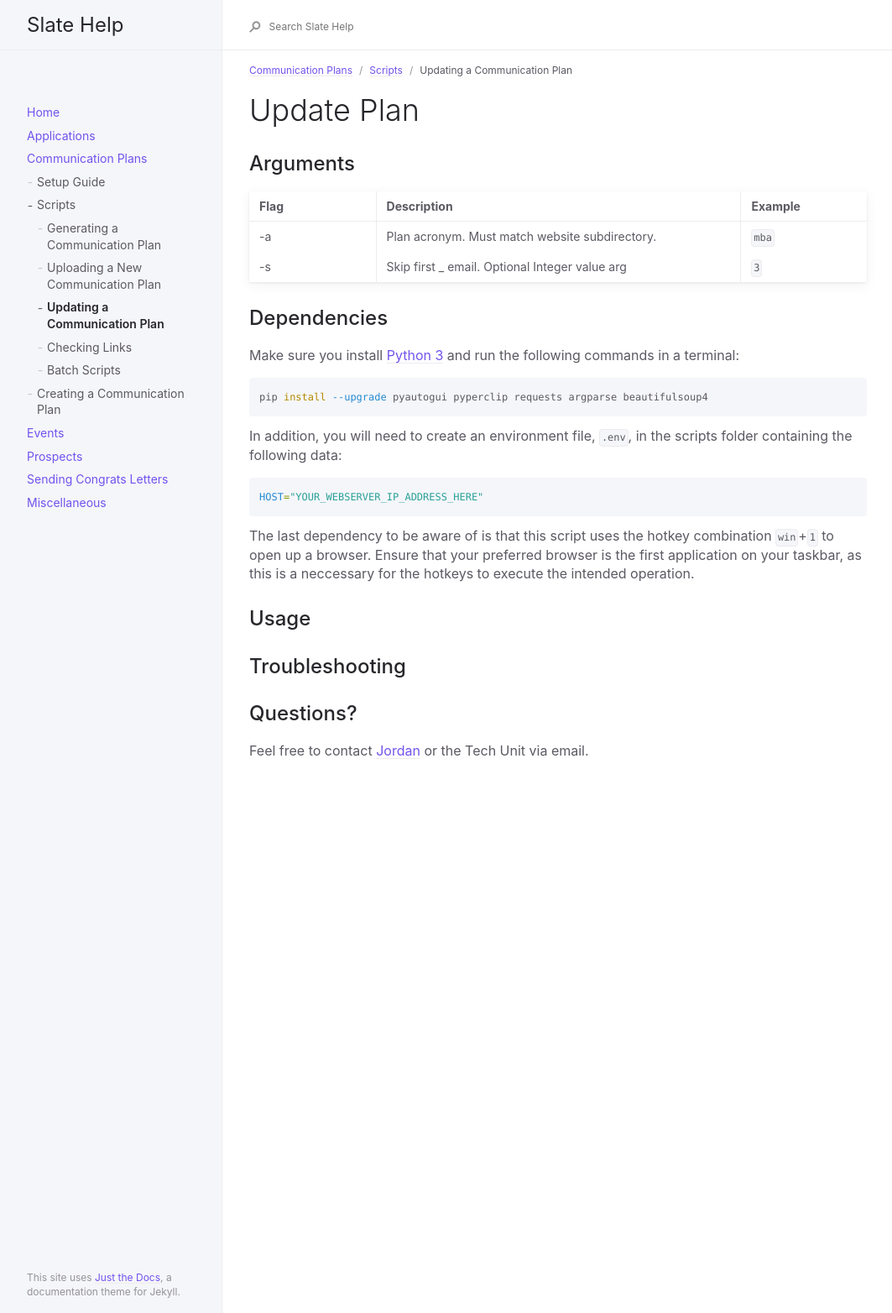
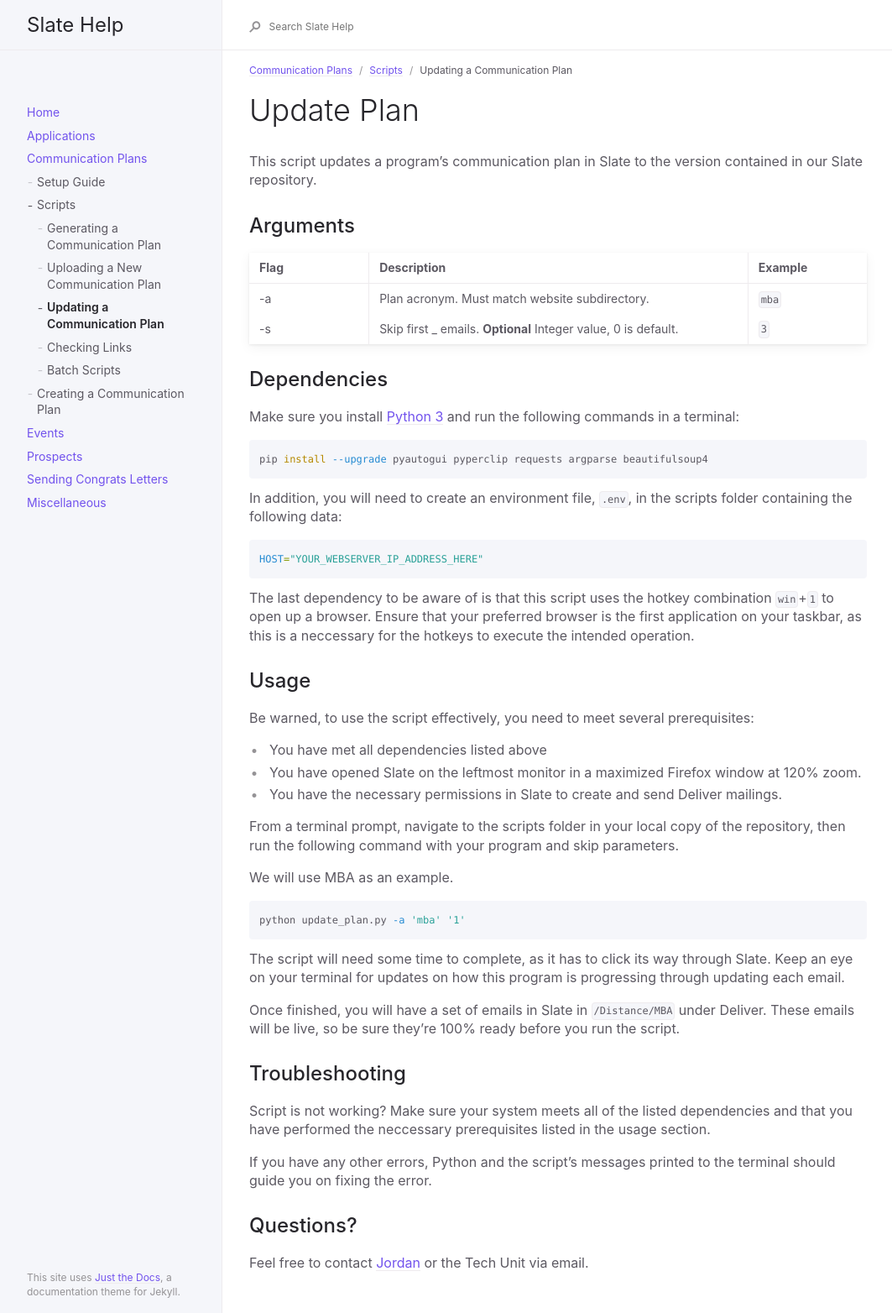
Before and after one commit to oretoise/docs, a Jekyll site: the page built from _docs/comm-plans/scripts/update-plan.md, in a window 1280 px wide. Shown: the whole page at 84% size, without its empty margins (91-1154 px from the left). Built offline with Jekyll 4.4.1, drawn with Linux system fonts in a browser that asks for light colours.

Commit message:
Updated Script Documentation

````diff
--- a/_docs/comm-plans/scripts/update-plan.md
+++ b/_docs/comm-plans/scripts/update-plan.md
@@ -9,17 +9,17 @@ permalink: /comm-plans/scripts/update-plan/
 ---
 
 # Update Plan
-
+ This script updates a program's communication plan in Slate to the version contained in our Slate repository.
 
 
 
 ## Arguments
 
-| Flag | Description                                    | Example |
-| :--- | :--------------------------------------------- | :------ |
-| -a   | Plan acronym. Must match website subdirectory. | `mba`   |
-| :--- | :--------------------------------------------- | :------ |
-| -s   | Skip first _ email. Optional Integer value arg | `3`     |
+| Flag | Description                                                    | Example |
+| :--- | :------------------------------------------------------------- | :------ |
+| -a   | Plan acronym. Must match website subdirectory.                 | `mba`   |
+| :--- | :---------------------------------------------                 | :------ |
+| -s   | Skip first _ emails. **Optional** Integer value, 0 is default. | `3`     |
 
 
 ## Dependencies
@@ -38,10 +38,28 @@ HOST="YOUR_WEBSERVER_IP_ADDRESS_HERE"
 The last dependency to be aware of is that this script uses the hotkey combination `win`+`1` to open up a browser. Ensure that your preferred browser is the first application on your taskbar, as this is a neccessary for the hotkeys to execute the intended operation.
 
 ## Usage
+Be warned, to use the script effectively, you need to meet several prerequisites:
 
+* You have met all dependencies listed above
+* You have opened Slate on the leftmost monitor in a maximized Firefox window at 120% zoom.
+* You have the necessary permissions in Slate to create and send Deliver mailings.
+
+From a terminal prompt, navigate to the scripts folder in your local copy of the repository, then run the following command with your program and skip parameters.
+
+We will use MBA as an example.
+
+```bash
+python update_plan.py -a 'mba' '1'
+```
+
+The script will need some time to complete, as it has to click its way through Slate. Keep an eye on your terminal for updates on how this program is progressing through updating each email.
+
+Once finished, you will have a set of emails in Slate in `/Distance/MBA` under Deliver. These emails will be live, so be sure they're 100% ready before you run the script.
 
 ## Troubleshooting
+Script is not working? Make sure your system meets all of the listed dependencies and that you have performed the neccessary prerequisites listed in the usage section.
 
+If you have any other errors, Python and the script's messages printed to the terminal should guide you on fixing the error.
 
 ## Questions?
 Feel free to contact [Jordan](mailto:jordan.scruggs@msstate.edu) or the Tech Unit via email.
````
Also changed, not shown: _docs/comm-plans/scripts/batch-scripts.md (+1 -1 lines), _docs/comm-plans/scripts/check-links.md (+3 -6 lines), _docs/comm-plans/scripts/upload-plan.md (+1 -1 lines).
